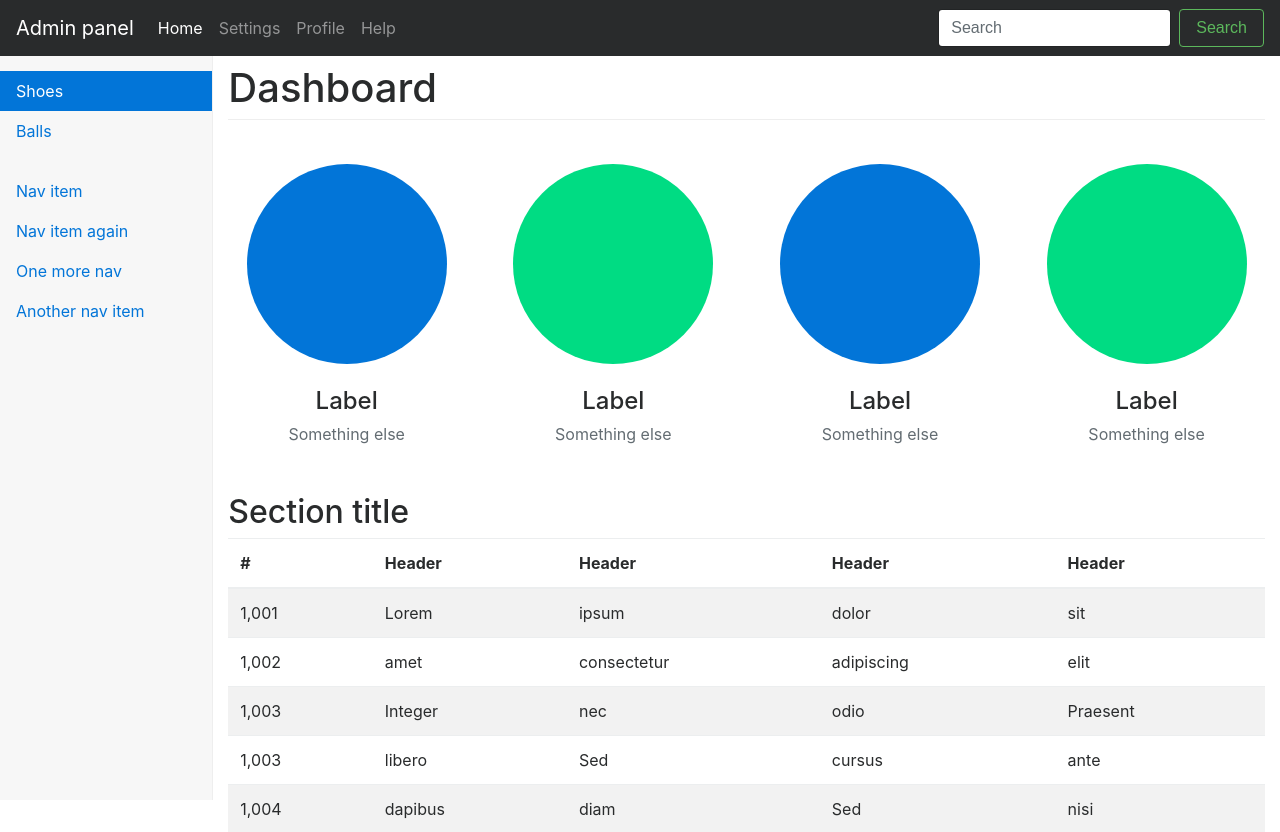
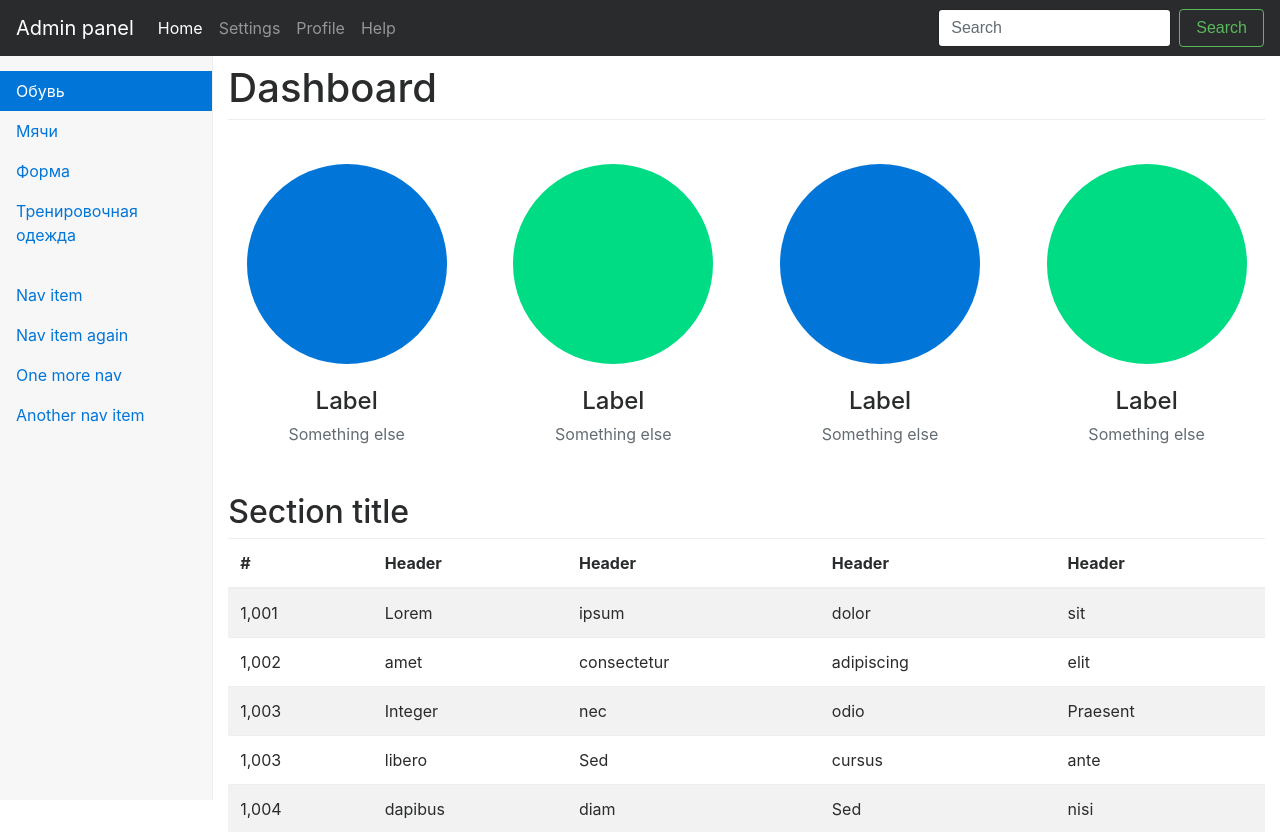
Before and after one commit to belashdima/FCP, a PHP site: page /admin/index.php in a window 1280 px wide. Shown: the top 832 px of the page. Run offline with PHP 8.4, Linux system fonts and the light colour scheme; some libraries are stand-ins or nearby versions.

Commit message:
Left menu implementation continued

```diff
--- a/admin/index.php
+++ b/admin/index.php
@@ -57,35 +57,83 @@
             <nav class="col-sm-3 col-md-2 hidden-xs-down bg-faded sidebar">
                 <ul class="nav nav-pills flex-column">
                     <li class="nav-item main-menu-item">
-                        <a class="nav-link active" href="#">Shoes</a>
-
-                        <ul class="nav nav-pills flex-column sub-menu-item">
+                        <a class="nav-link active" href="#">Обувь</a>
+                    </li>
+                    <ul class="nav-pills flex-column sub-menu-item">
                         <li class="nav-item">
-                                <a class="nav-link active" href="#">Boots</a>
+                            <a class="nav-link" href="#">Футбольные бутсы</a>
                         </li>
                         <li class="nav-item">
-                                <a class="nav-link active" href="#">Indoor shoes</a>
+                            <a class="nav-link" href="#">Обувь для зала</a>
                         </li>
                         <li class="nav-item">
-                                <a class="nav-link active" href="#">Outdoor shoes</a>
+                            <a class="nav-link" href="#">Шиповки</a>
                         </li>
                     </ul>
-                    </li>
 
                     <li class="nav-item main-menu-item">
-                        <a class="nav-link" href="#">Balls</a>
-
-                        <ul class="nav nav-pills flex-column sub-menu-item">
+                        <a class="nav-link" href="#">Мячи</a>
+                    </li>
+                    <ul class="nav-pills flex-column sub-menu-item">
                         <li class="nav-item">
-                                <a class="nav-link active" href="#">Footballs</a>
+                            <a class="nav-link" href="#">Мячи для футбола</a>
                         </li>
                         <li class="nav-item">
-                                <a class="nav-link active" href="#">Indoor balls</a>
+                            <a class="nav-link" href="#">Мячи для зала</a>
                         </li>
                     </ul>
+
+                    <li class="nav-item main-menu-item">
+                        <a class="nav-link" href="#">Форма</a>
                     </li>
+                    <ul class="nav-pills flex-column sub-menu-item">
+                        <li class="nav-item">
+                            <a class="nav-link" href="#">Майки</a>
+                        </li>
+                        <li class="nav-item">
+                            <a class="nav-link" href="#">Шорты</a>
+                        </li>
+                        <li class="nav-item">
+                            <a class="nav-link" href="#">Гетры</a>
+                        </li>
+                        <li class="nav-item">
+                            <a class="nav-link" href="#">Комплекты формы</a>
+                        </li>
+                    </ul>
+
+                    <li class="nav-item main-menu-item">
+                        <a class="nav-link" href="#">Тренировочная одежда</a>
+                    </li>
+                    <ul class="nav-pills flex-column sub-menu-item">
+                        <li class="nav-item">
+                            <a class="nav-link" href="#">Майки</a>
+                        </li>
+                        <li class="nav-item">
+                            <a class="nav-link" href="#">Шорты</a>
+                        </li>
+                        <li class="nav-item">
+                            <a class="nav-link" href="#">Спортивные костюмы</a>
+                        </li>
+                        <li class="nav-item">
+                            <a class="nav-link" href="#">Термобелье</a>
+                        </li>
+                        <li class="nav-item">
+                            <a class="nav-link" href="#">Куртки и ветровки</a>
+                        </li>
+                        <li class="nav-item">
+                            <a class="nav-link" href="#">Носки</a>
+                        </li>
+                        <li class="nav-item">
+                            <a class="nav-link" href="#">Шарфы и шапки</a>
+                        </li>
+                        <li class="nav-item">
+                            <a class="nav-link" href="#">Перчатки</a>
+                        </li>
+                    </ul>
 
                 </ul>
+
+
 
                 <ul class="nav nav-pills flex-column">
                     <li class="nav-item">
--- a/admin/js/leftMenu.js
+++ b/admin/js/leftMenu.js
@@ -2,11 +2,9 @@
  * Created by belashdima on 08.04.17.
  */
 
-
-
 $(document).ready(function() {
     // do stuff when DOM is ready
     $('.main-menu-item').click(function () {
-        $('.sub-menu-item').toggle('.sub-menu-item');
+        $(this).next().toggle('.sub-menu-item');
     });
 });
```
Lines whose indentation alone changed are shown as unchanged.
